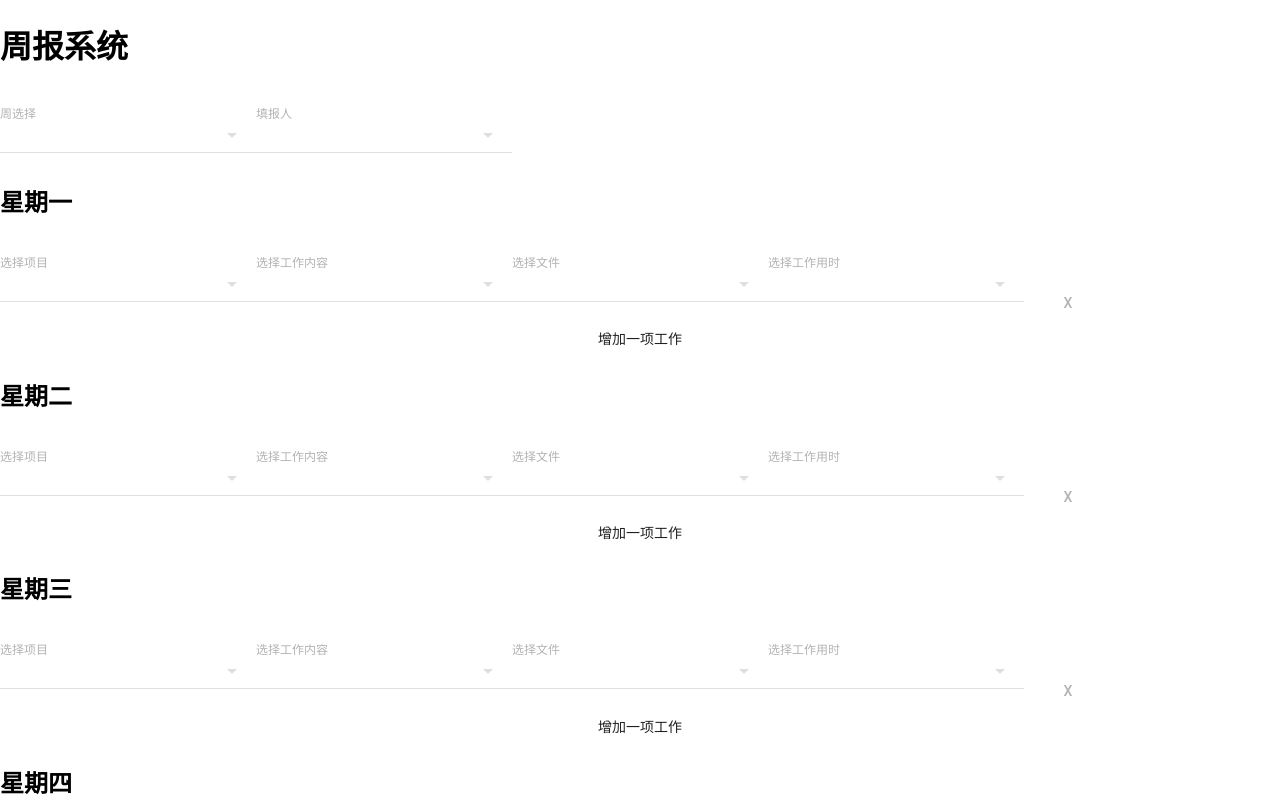
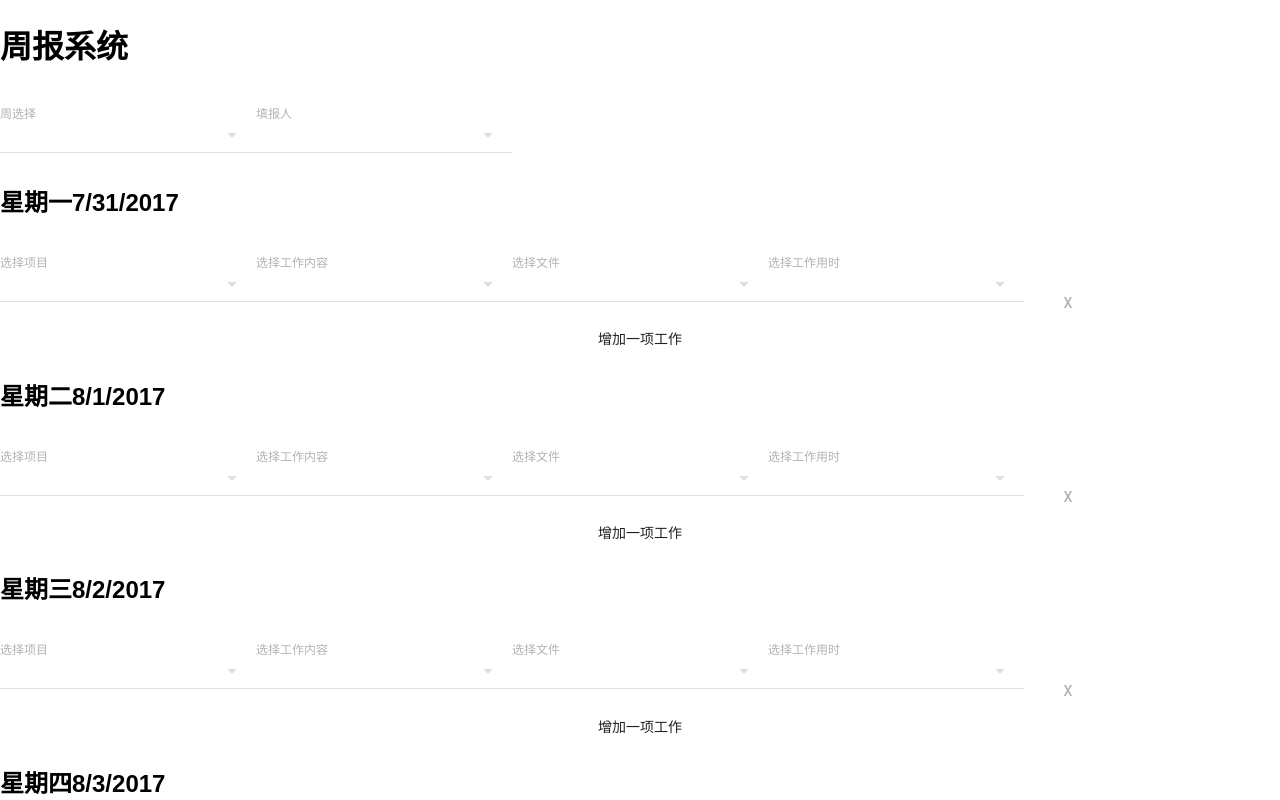
Before and after one commit to musray/weekly-report, a React (Create React App) app: page / in a window 1280 px wide. Shown: the top 800 px of the page. Built offline with nearby package versions, Linux system fonts and the light colour scheme; what react-tap-event-plugin would draw is missing.

Commit message:
add date on each day

```diff
--- a/src/App.js
+++ b/src/App.js
@@ -82,6 +82,7 @@ class App extends Component {
           <MenuItem value={0} primaryText="上周" />
         </SelectField>
 
+        {/* 用户选择 */}
         <SelectField
           floatingLabelText="填报人"
           floatingLabelFixed={true}
@@ -97,6 +98,7 @@ class App extends Component {
             return ( <DayEntry
                 key={item}
                 day={item}
+                daySpan={this.state.daySpan}
                 handleChange={this.handleChange}
               /> )
           })}
--- a/src/DayEntry.js
+++ b/src/DayEntry.js
@@ -1,12 +1,12 @@
 import React, { Component } from 'react';
 import FlatButton from 'material-ui/FlatButton';
 import TaskEntry from './TaskEntry';
+import getWeek from './utility/get-week';
 import * as PROJECT_DATA from './projectData';
 
 // 在window上定义一个id
 // 后续代码里可以直接引用这个id
 
-// window.taskid = 0;
 class DayEntry extends Component {
 
   state = {
@@ -42,9 +42,15 @@ class DayEntry extends Component {
         // id={this..id}
       />
     ));
+
+    const weekdays = getWeek();
+
     return (
       <div>
-        <h2>{PROJECT_DATA.weekDays[this.props.day]}</h2>
+        <h2>
+          {PROJECT_DATA.weekDays[this.props.day]}
+          <span>{weekdays[this.props.day].toLocaleDateString()}</span>
+        </h2>
         <div>
           {childNode}
         </div>
--- /dev/null
+++ b/src/utility/get-week.js
@@ -0,0 +1,28 @@
+// 根据输入，计算一周从周一到周日的具体日期
+// 输入 daySpan：0，本周；1，上周
+// 输出：Array [20171023, 20171024...]
+
+// 逻辑：
+// 1. 获得今天
+// 2. 根据今天，把本周和上周的日期全都算出来
+// 3. 根据输入，返回本周或者上周的日期
+
+const getWeek = ( current = new Date(), lastWeek = false ) => {
+
+  // 根据当前时间，找到上一个星期天
+  let result = [];
+
+  for (let i = 1; i <= 7; i++) {
+    let newDay = new Date(
+      current.setDate( current.getDate() - current.getDay() + i)
+    );
+    result.push(newDay);
+  }
+
+  return result;
+};
+
+// const days = getWeek();
+// console.log(days);
+
+export default getWeek;
```
